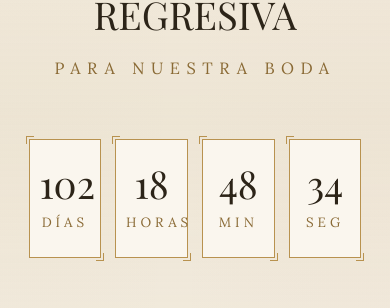
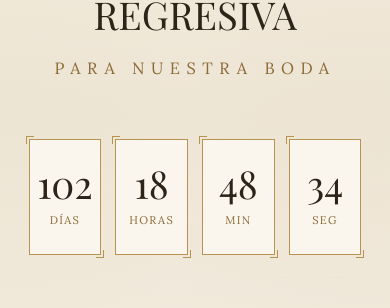
Before and after one commit to RamiroElizondo/casamiento, a Next.js app: page /194aeb9e-117d-448f-996b-fe0a92e59475 in a window 390 px wide. Shown: the part 7335-7643 px from the top of the page. Built offline with nearby package versions, Linux system fonts and the light colour scheme; a web font is replaced by a local one.

Commit message:
Cambio tamaño horas

```diff
--- a/components/CountdownSection.jsx
+++ b/components/CountdownSection.jsx
@@ -45,12 +45,12 @@ export default function CountdownSection({ targetIso, timeLabel }) {
         {cells.map((cell) => (
           <div
             key={cell.label}
-            className="countdown-cell border border-gold bg-paper px-2 py-5 text-center"
+            className="countdown-cell border border-gold bg-paper px-1 py-5 text-center sm:px-2"
           >
             <div className="font-display text-[clamp(2rem,8vw,4rem)] leading-none tabular-nums text-ink">
               {cell.value ?? '--'}
             </div>
-            <div className="mt-2 font-smallcaps text-[0.7rem] uppercase tracking-[0.3em] text-gold-deep">
+            <div className="mt-2 font-smallcaps text-[0.58rem] uppercase tracking-[0.12em] text-gold-deep sm:text-[0.7rem] sm:tracking-[0.3em]">
               {cell.label}
             </div>
           </div>
```
